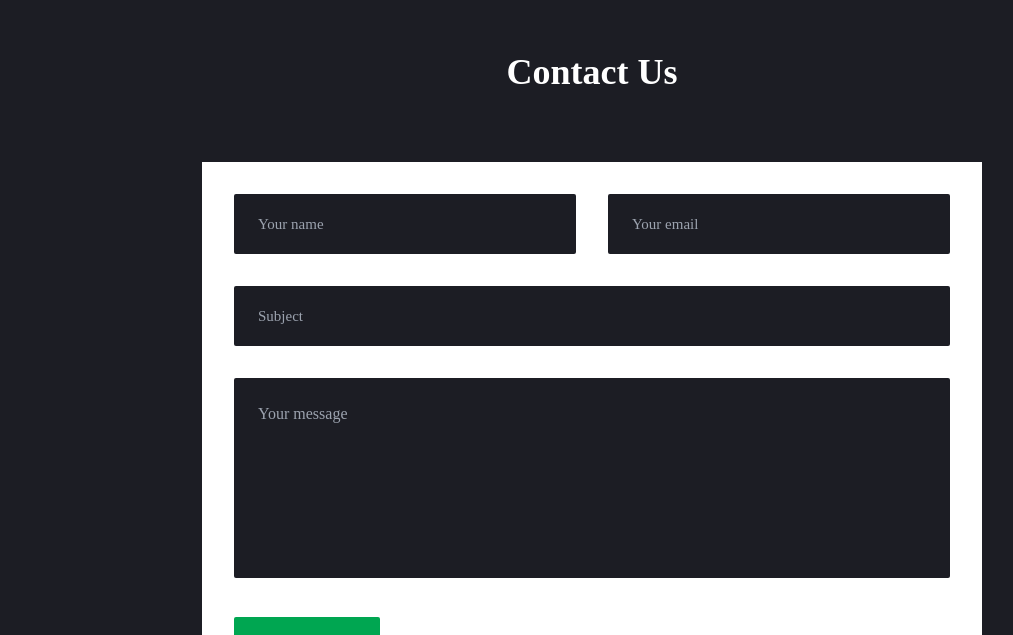
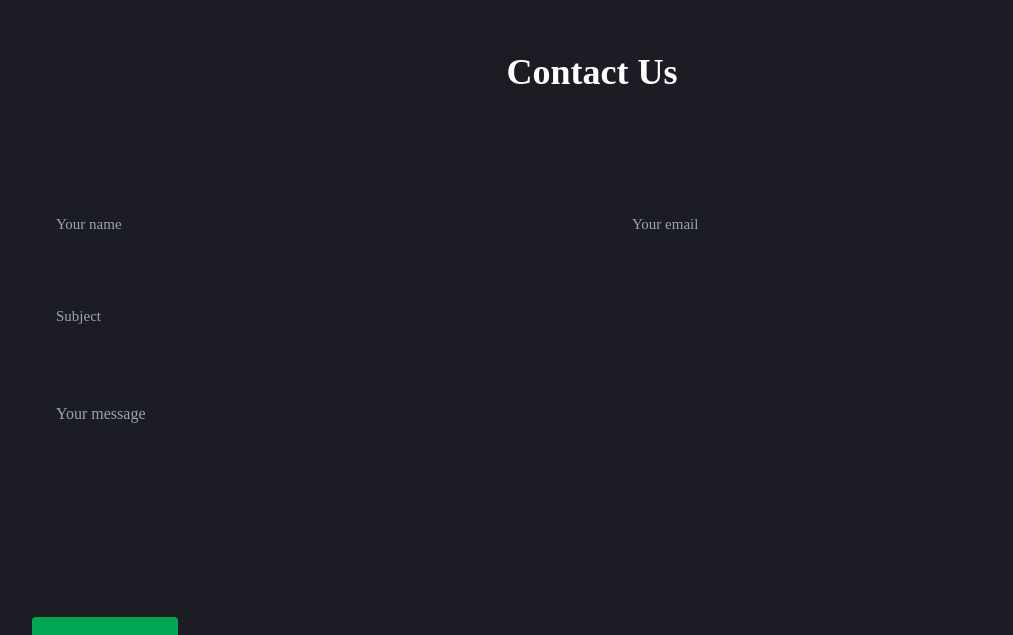
Before and after one commit to fredkamm/odonell-contracting, a React (Vite) app: page / in a window 1280 px wide. Shown: the part 2158-2793 px from the top of the page, without its empty margins (48-1061 px from the left). Built offline with nearby package versions, Linux system fonts and the light colour scheme.

Commit message:
styling update

```diff
--- a/src/pages/AboutUsPage.jsx
+++ b/src/pages/AboutUsPage.jsx
@@ -1,8 +1,7 @@
 import React from "react";
 import { Link } from "react-router-dom";
-import { HiArrowNarrowRight } from "react-icons/hi";
 
-import Image from "../assets/images/odonnell_logo_larger.jpg";
+import Image from "../assets/images/odonnell_logo.png";
 
 export default function AboutUsPage() {
   return (
@@ -35,11 +34,8 @@ export default function AboutUsPage() {
               </p>
             </div>
             <Link to="/contact" >
-              <button className="btn group btn-md bg-buttons hover:bg-tertiary transition-all">
+              <button className="btn group btn-md bg-buttons hover:bg-tertiary transition-all rounded">
                 Contact Us
-                {/* <span className="group-hover:rotate-360 duration-300">
-                  <HiArrowNarrowRight className="ml-3" />
-                </span> */}
               </button>
             </Link>
           </div>
--- a/src/pages/ContactPage.jsx
+++ b/src/pages/ContactPage.jsx
@@ -68,7 +68,7 @@ const Contact = () => {
   };
 
   return (
-    <section className="section bg-tertiary">
+    <section className="section bg-secondary">
       <div className="container mx-auto mt-5">
         <div className="flex flex-col items-center text-center">
           <h2 className="section-title before:content-contact relative before:absolute before:opacity-40 before:-top-7 before:-left-40 before:hidden before:lg:block">
@@ -102,7 +102,7 @@ const Contact = () => {
           >
             <div className="flex gap-8">
               <input
-                className="input"
+                className="input bg-tertiary rounded"
                 type="text"
                 name="name"
                 placeholder="Your name"
@@ -111,7 +111,7 @@ const Contact = () => {
                 required
               />
               <input
-                className="input"
+                className="input bg-tertiary rounded"
                 type="email"
                 name="email"
                 placeholder="Your email"
@@ -121,7 +121,7 @@ const Contact = () => {
               />
             </div>
             <input
-              className="input"
+              className="input bg-tertiary rounded"
               type="text"
               name="subject"
               placeholder="Subject"
@@ -130,14 +130,14 @@ const Contact = () => {
               required
             />
             <textarea
-              className="textarea"
+              className="textarea bg-tertiary rounded"
               name="message"
               placeholder="Your message"
               value={formData.message}
               onChange={handleInputChange}
               required
             ></textarea>
-            <button className="btn btn-lg bg-buttons hover:bg-tertiary hover:border-white">
+            <button className="btn btn-lg bg-buttons hover:bg-tertiary hover:border-white rounded">
               Send message
             </button>
           </form>
--- a/src/pages/HomePage.jsx
+++ b/src/pages/HomePage.jsx
@@ -2,7 +2,7 @@ import React, { useState } from "react";
 
 import Carousel from "../components/carousel/Carousel";
 import BannerImage from "../assets/images/banner.png";
-import Image from "../assets/images/odonnell_logo_larger.jpg";
+import Image from "../assets/images/odonnell_logo.png";
 
 import { Link } from "react-router-dom";
 
@@ -99,12 +99,12 @@ export default function HomePage() {
             </h2>
           </div>
           <form
-            className="space-y-8 w-full max-w-[780px] bg-white p-8 mx-auto"
+            className="space-y-8 w-full max-w-[780px p-8 mx-auto"
             onSubmit={handleSubmit}
           >
             <div className="flex gap-8">
               <input
-                className="input"
+                className="input bg-tertiary rounded"
                 type="text"
                 name="name"
                 placeholder="Your name"
@@ -113,7 +113,7 @@ export default function HomePage() {
                 required
               />
               <input
-                className="input"
+                className="input bg-tertiary rounded"
                 type="email"
                 name="email"
                 placeholder="Your email"
@@ -123,7 +123,7 @@ export default function HomePage() {
               />
             </div>
             <input
-              className="input"
+              className="input bg-tertiary rounded"
               type="text"
               name="subject"
               placeholder="Subject"
@@ -132,14 +132,14 @@ export default function HomePage() {
               required
             />
             <textarea
-              className="textarea"
+              className="textarea bg-tertiary rounded"
               name="message"
               placeholder="Your message"
               value={formData.message}
               onChange={handleInputChange}
               required
             ></textarea>
-            <button className="btn btn-lg bg-buttons hover:bg-tertiary hover:border-white">
+            <button className="btn btn-lg bg-buttons hover:bg-tertiary hover:border-white rounded">
               Send message
             </button>
           </form>
--- a/src/pages/ProjectsGallery.jsx
+++ b/src/pages/ProjectsGallery.jsx
@@ -4,7 +4,7 @@ import Gallery from "../components/gallery/Gallery";
 
 export default function ProjectsGallery() {
   return (
-    <section id="portfolio" className="section bg-tertiary min-h-[1400px]">
+    <section id="portfolio" className="section bg-secondary min-h-[1400px]">
       <div className="container mx-auto mt-5">
         <div className="flex flex-col items-center text-center">
           <h2 className="section-title before:content-portfolio relative before:absolute before:opacity-40 before:-top-[2rem] before:-left-3/4 before:hidden before:lg:block">
--- a/src/pages/ServicesPage.jsx
+++ b/src/pages/ServicesPage.jsx
@@ -46,7 +46,7 @@ const services = [
 
 function ServicesPage() {
   return (
-    <section id="services" className="section bg-tertiary">
+    <section id="services" className="section bg-secondary">
       <div className="container mx-auto mt-5">
         <div className="flex flex-col items-center text-center">
           <h2 className="section-title before:content-services relative before:absolute before:opacity-40 before:-top-[2rem] before:-left-28 before:hidden before:lg:block">
@@ -57,7 +57,7 @@ function ServicesPage() {
           {services.map((service, index) => {
             const { icon, name, description } = service;
             return (
-              <div className="bg-secondary p-6 rounded-2xl" key={index}>
+              <div className="bg-tertiary p-6 rounded-2xl" key={index}>
                 <div className="text-accent rounded-sm w-12 h-12 flex justify-center items-center mb-24 text-[28px]">
                   {icon}
                 </div>
--- a/tailwind.config.js
+++ b/tailwind.config.js
@@ -24,7 +24,7 @@ module.exports = {
         colors: {
           primary: '#33DB18',
           secondary: '#1C1D24',
-          tertiary: '#35363A',
+          tertiary: '#1C1D24',
           buttons: '#00A651',
           accent: {
             DEFAULT: '#42d664',
```
Also changed, not shown: src/assets/images/odonnell_logo.png (added), src/assets/images/odonnell_logo_larger.jpg (deleted).
